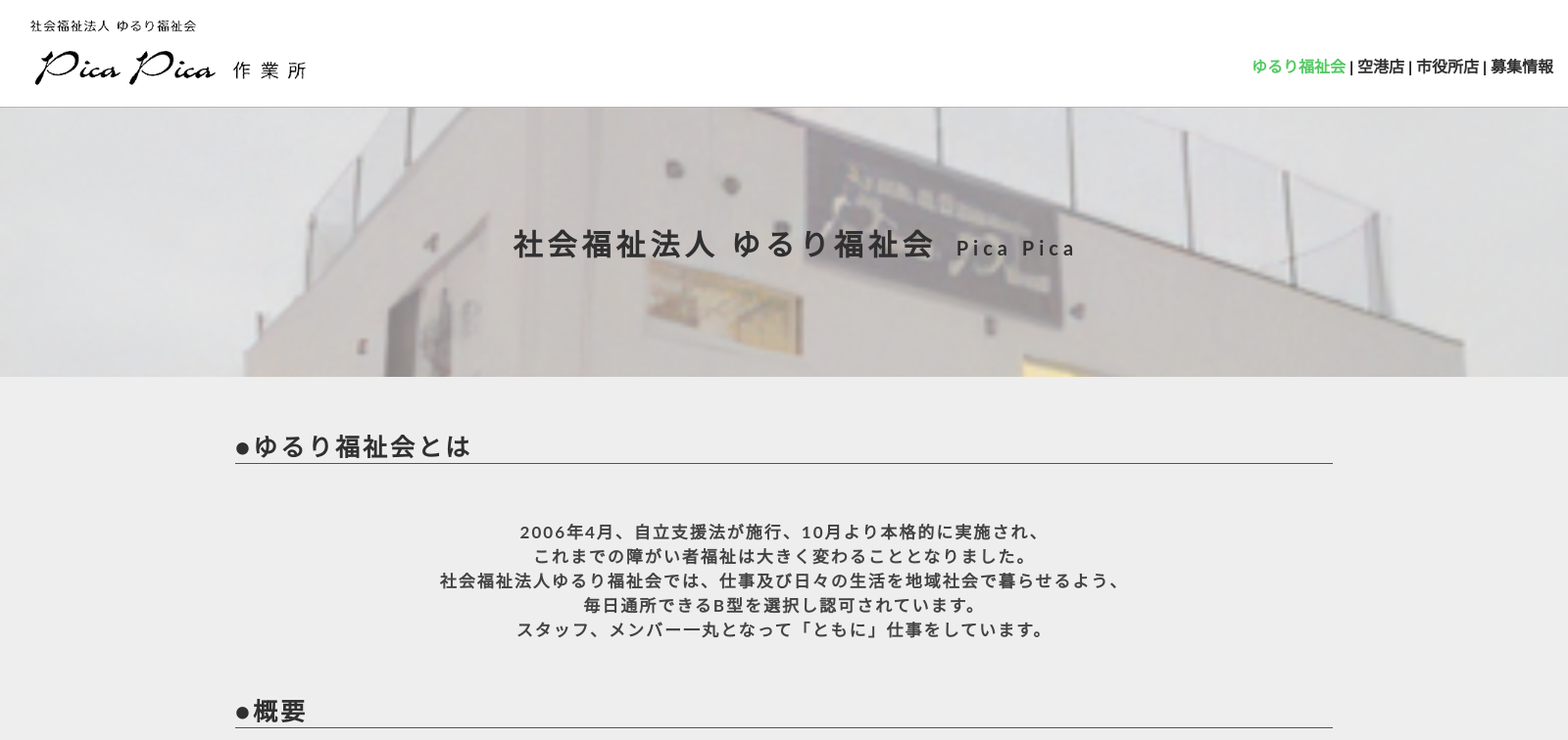
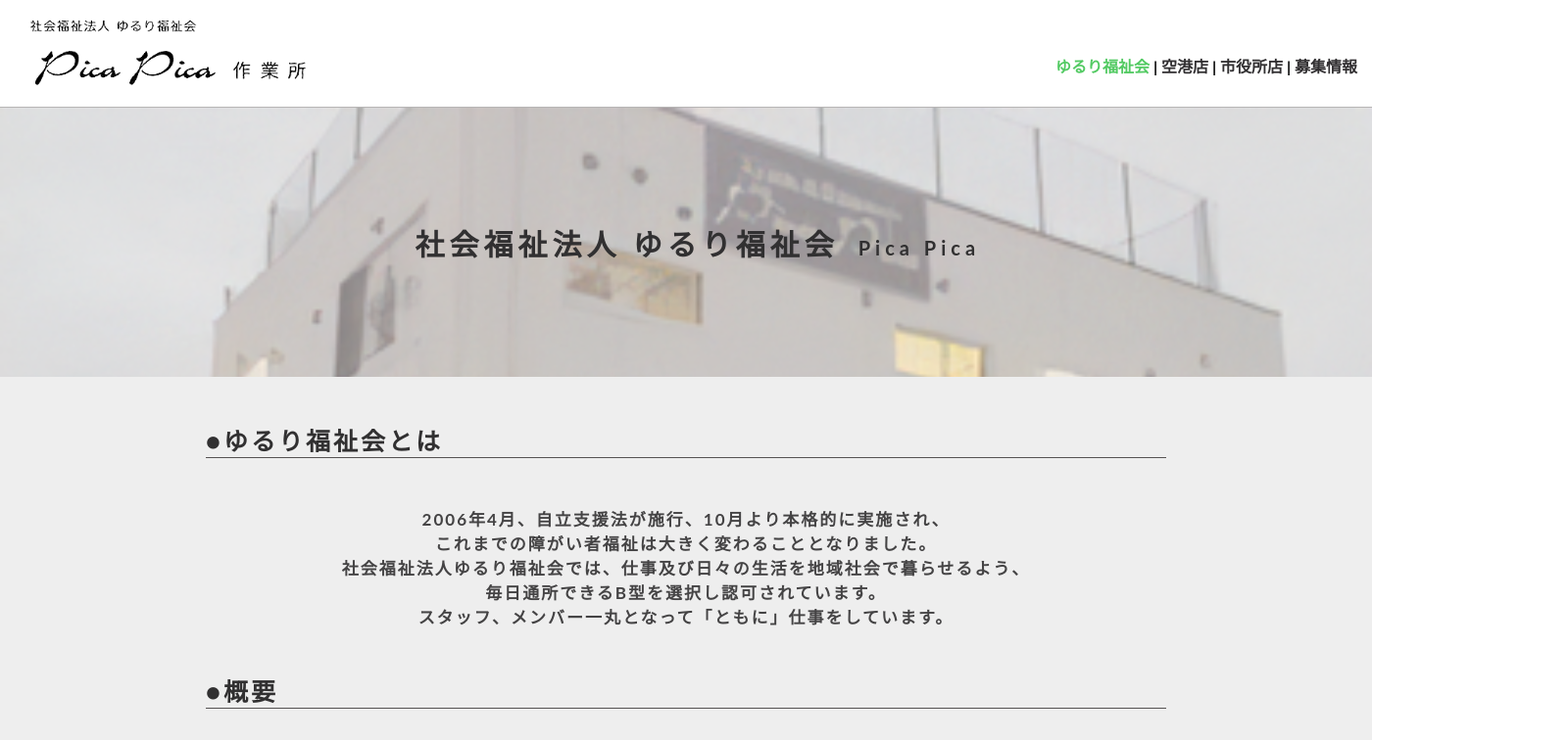
Before and after one commit to bisuketto44/PicaPicaHP, a Vue app: page /store1 in a window 1280 px wide. Shown: the top 756 px of the page at 98% size, 1600 px wide, since content can reach past the window. Built offline with nearby package versions, Linux system fonts and the light colour scheme.

Commit message:
ver 1.06 new

```diff
--- a/public/viewport.js
+++ b/public/viewport.js
@@ -17,9 +17,10 @@
     if (w <= 900) {
         viewportContent = "width=" + 900 + "px,user-scalable=no,shrink-to-fit=yes";
         //それより上は1600widthに固定
-    } else {
-        viewportContent = "width=" + 1600 + "px,user-scalable=no,shrink-to-fit=yes";
+    } else if (w >= 901) {
+        viewportContent = "width=" + 1400 + "px,user-scalable=no,shrink-to-fit=yes";
     }
+
     document.querySelector("meta[name='viewport']").setAttribute("content", viewportContent);
 }
 //イベントハンドラ登録
--- a/src/App.vue
+++ b/src/App.vue
@@ -43,6 +43,8 @@
   -webkit-font-smoothing: antialiased;
   -moz-osx-font-smoothing: grayscale;
   margin: 0 auto;
+
+  width: 100%;
 }
 
 .footer {
@@ -114,12 +116,12 @@
 
 @media (max-width: 9999px) {
   .app {
-    width: 1600px;
-    min-width: 1600px;
+    width: 1400px;
+    min-width: 1400px;
   }
   .nav {
-    width: 1600px;
-    min-width: 1600px;
+    width: 1400px;
+    min-width: 1400px;
   }
 }
 
```
Also changed, not shown: 8 other files (tests, documents, lock files or other folders).
